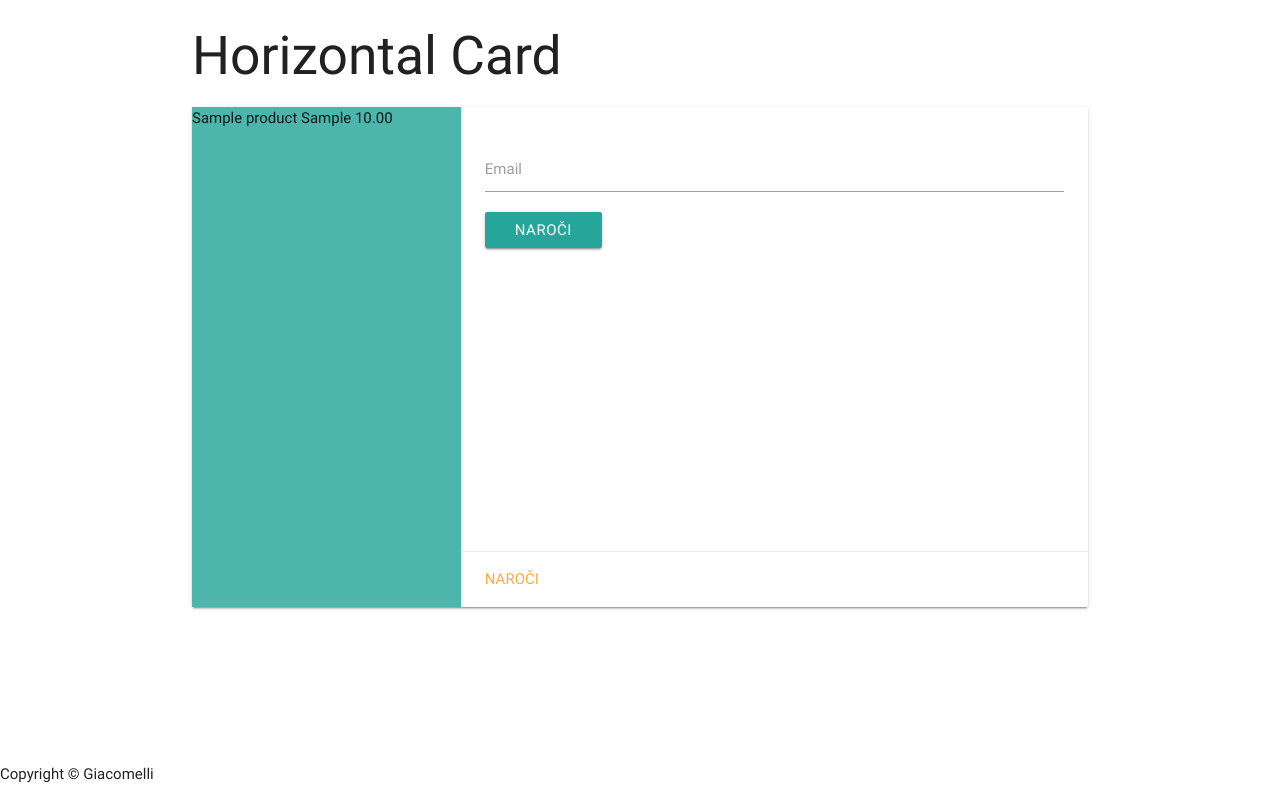
After one commit to GiaEla/simple_webpage_for_artisans, a Django app: page /product/1/ in a window 1280 px wide. The commit adds this page. Run offline with Django 3.2, Linux system fonts and the light colour scheme; tables that the repository leaves empty hold one stand-in row (values such as "Sample post"); some libraries are stand-ins or nearby versions.

Commit message:
Basics of product_page created

```diff
--- a/moneytalks/urls.py
+++ b/moneytalks/urls.py
@@ -18,11 +18,12 @@ from django.conf.urls import url
 from django.conf.urls.static import static
 from django.contrib import admin
 
-from orders.views import index
+from orders.views import index, products
 
 urlpatterns = [
     url(r'^admin/', admin.site.urls),
     url(r'^$', index, name="index"),
+    url(r'^product/(?P<pk>\d+)/$', products, name="products")
 ]
 
 urlpatterns += static(settings.MEDIA_URL, document_root=settings.MEDIA_ROOT)
--- a/orders/views.py
+++ b/orders/views.py
@@ -1,4 +1,4 @@
-from django.shortcuts import render
+from django.shortcuts import render, get_object_or_404
 
 # Create your views here.
 from orders.models import Product
@@ -8,3 +8,8 @@ def index(request):
     last_products = Product.objects.all().order_by('-id')[:3]
     all_products = Product.objects.all()
     return render(request, 'index.html', {'last_products': last_products, 'all_products': all_products})
+
+
+def products(request, pk):
+    product = get_object_or_404(Product, id=pk)
+    return render(request, 'product.html', {'product': product})
--- a/templates/base.html
+++ b/templates/base.html
@@ -27,7 +27,7 @@
 
      <footer>
         <div class="row">
-            <div class="col-lg-12">
+            <div class="col-lg-12" style="position: fixed; bottom: 0; width: 100%;">
                 <p>Copyright &copy; Giacomelli </p>
             </div>
         </div>
--- a/templates/index.html
+++ b/templates/index.html
@@ -50,7 +50,7 @@
                 Cena: {{ product.price }}
             </div>
             <div class="card-action">
-              <a class="waves-effect waves-light btn modal-trigger" href="#modal-order">Naroči</a>
+              <a href="{% url 'products' pk=product.id %}">Naroči</a>
             </div>
           </div>
         </div>
--- /dev/null
+++ b/templates/order_form.html
@@ -0,0 +1,12 @@
+<form method="POST" class="post-form">
+
+{% csrf_token %}
+
+    <div class="input-field">
+{#     not workign   <i class="material-icons prefix">mail_outline</i>#}
+        <input id="email" type="email" class="validate">
+        <label for="icon_prefix">Email</label>
+    </div>
+    <a class="waves-effect waves-light btn"> Naroči </a>
+
+</form>
--- /dev/null
+++ b/templates/product.html
@@ -0,0 +1,43 @@
+{% extends "base.html" %}
+{% load static %}
+
+{% block title %}
+    {{ product.name }}
+{% endblock %}
+
+{% block header %}
+
+{% endblock %}
+
+
+{% block content %}
+
+    <div class="col s12 m7">
+    <h2 class="header">Horizontal Card</h2>
+    <div class="card horizontal large">
+      <div class="teal lighten-2" style="width: 30%">
+                    {{ product.name }}
+            {{ product.size }}
+            {{ product.price }}
+      </div>
+      <div class="card-stacked">
+        <div class="card-content">
+            {% include 'order_form.html' %}
+        </div>
+        <div class="card-action">
+          <a href="#">Naroči</a>
+        </div>
+      </div>
+    </div>
+  </div>
+{#    <div class="row">#}
+{#        <div class="col s12 m4">#}
+{#            {{ product.name }}#}
+{#            {{ product.size }}#}
+{#            {{ product.price }}#}
+{#        </div>#}
+{#        <div class="col s12 m8">#}
+{#            {% include 'order_form.html' %}#}
+{#        </div>#}
+{#    </div>#}
+{% endblock %}
```
Also changed, not shown: orders/models.py (line endings or trailing spaces).
